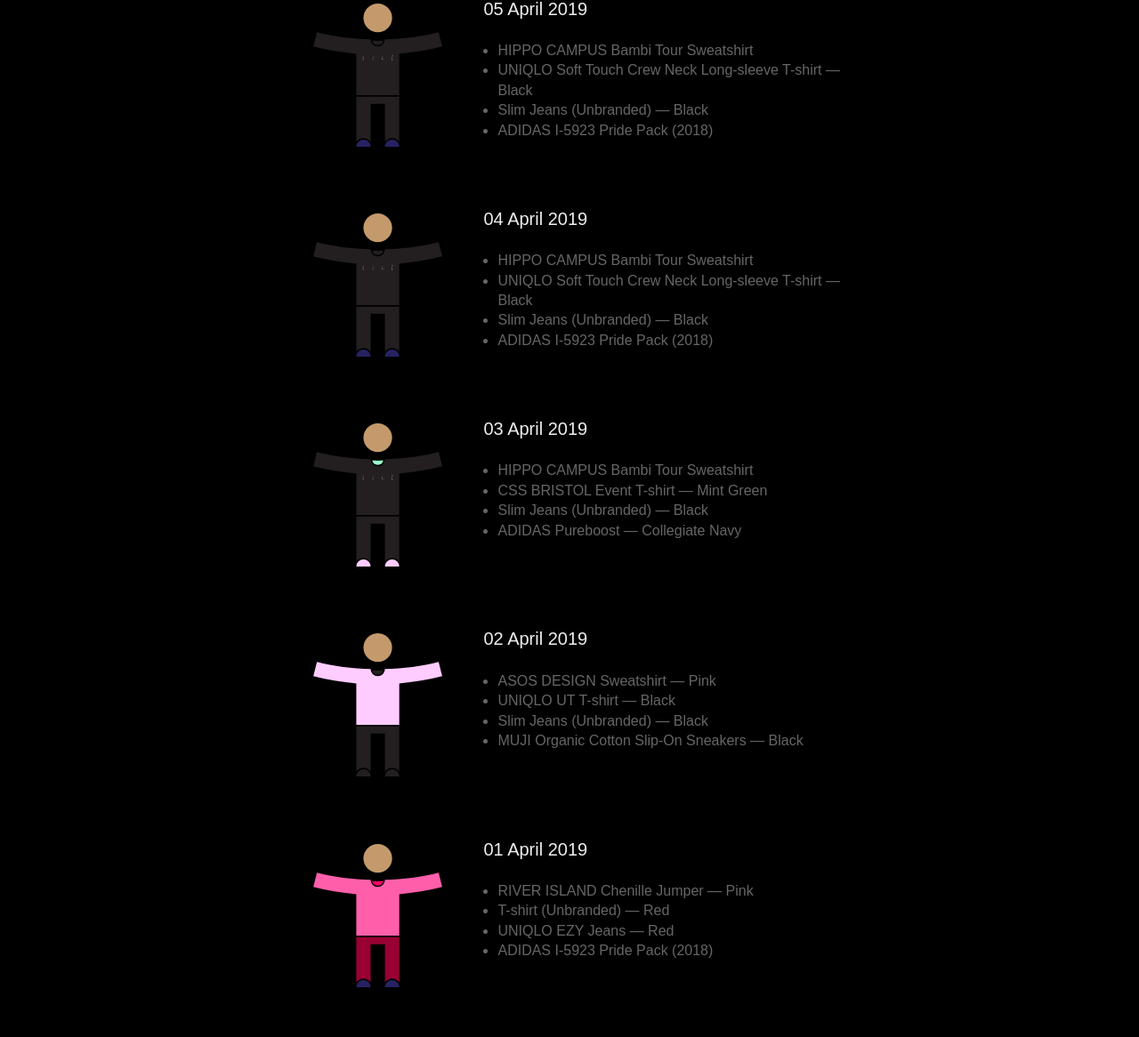
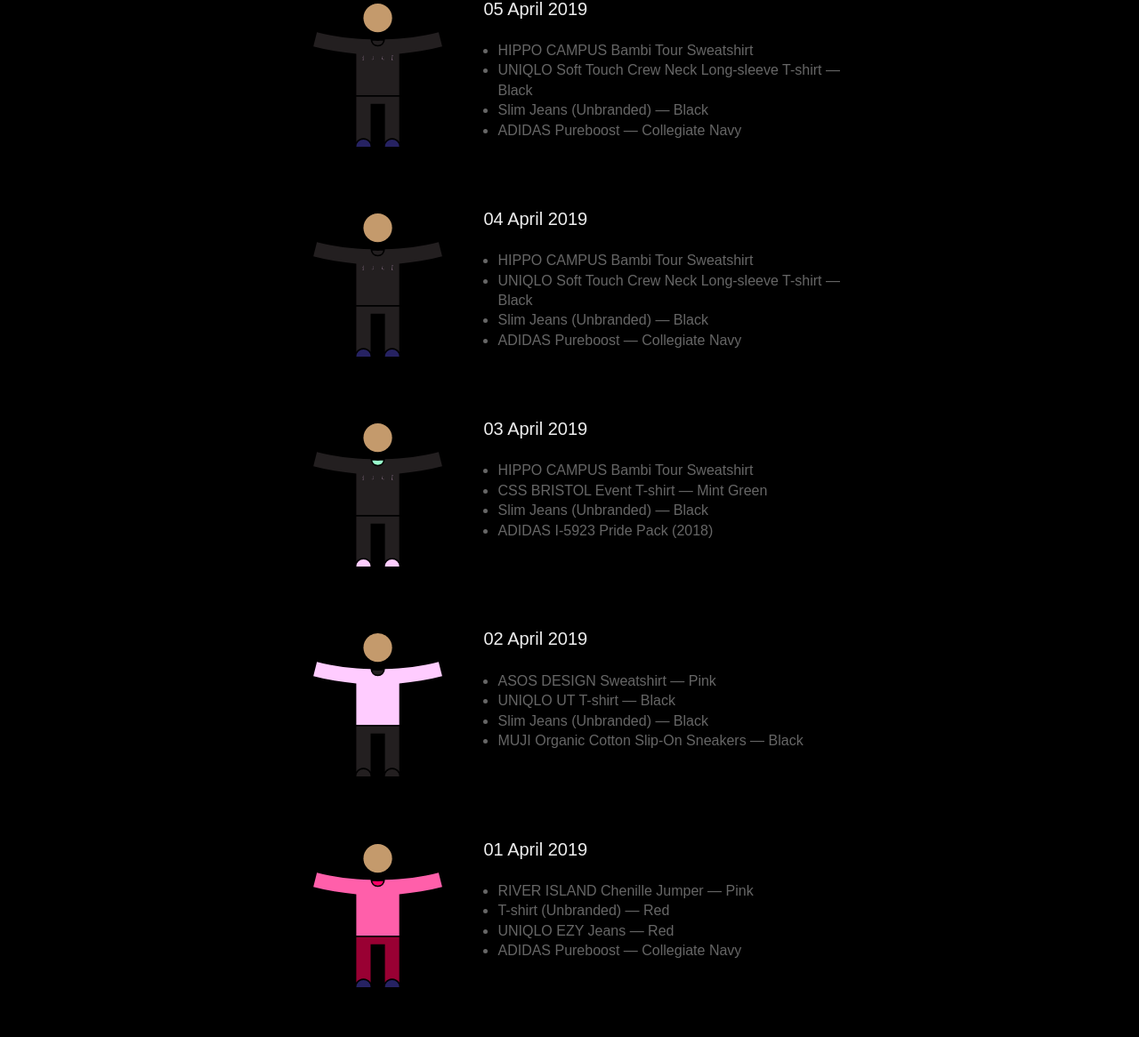
Before and after one commit to jda0/mrvscity, a Jekyll site: the page built from vectorattire.html, in a window 1280 px wide. Shown: the part 811-1977 px from the top of the page at 89% size. Built offline with Jekyll 4.4.1, drawn with Linux system fonts in a browser that asks for light colours; some web fonts are replaced.

Commit message:
Fix Vectorattire descriptions for iniki/pureboost

```diff
--- a/_data/vectorattire.yaml
+++ b/_data/vectorattire.yaml
@@ -53,12 +53,12 @@
 
 wardrobe:
   iniki:
-    desc: ADIDAS Pureboost &mdash; Collegiate Navy
+    desc: ADIDAS I-5923 Pride Pack (2018)
     svg:
       - type: shoe
         fill: '#fcf'
   pureboost:
-    desc: ADIDAS I-5923 Pride Pack (2018)
+    desc: ADIDAS Pureboost &mdash; Collegiate Navy
     svg:
       - type: shoe
         fill: '#262262'
```
